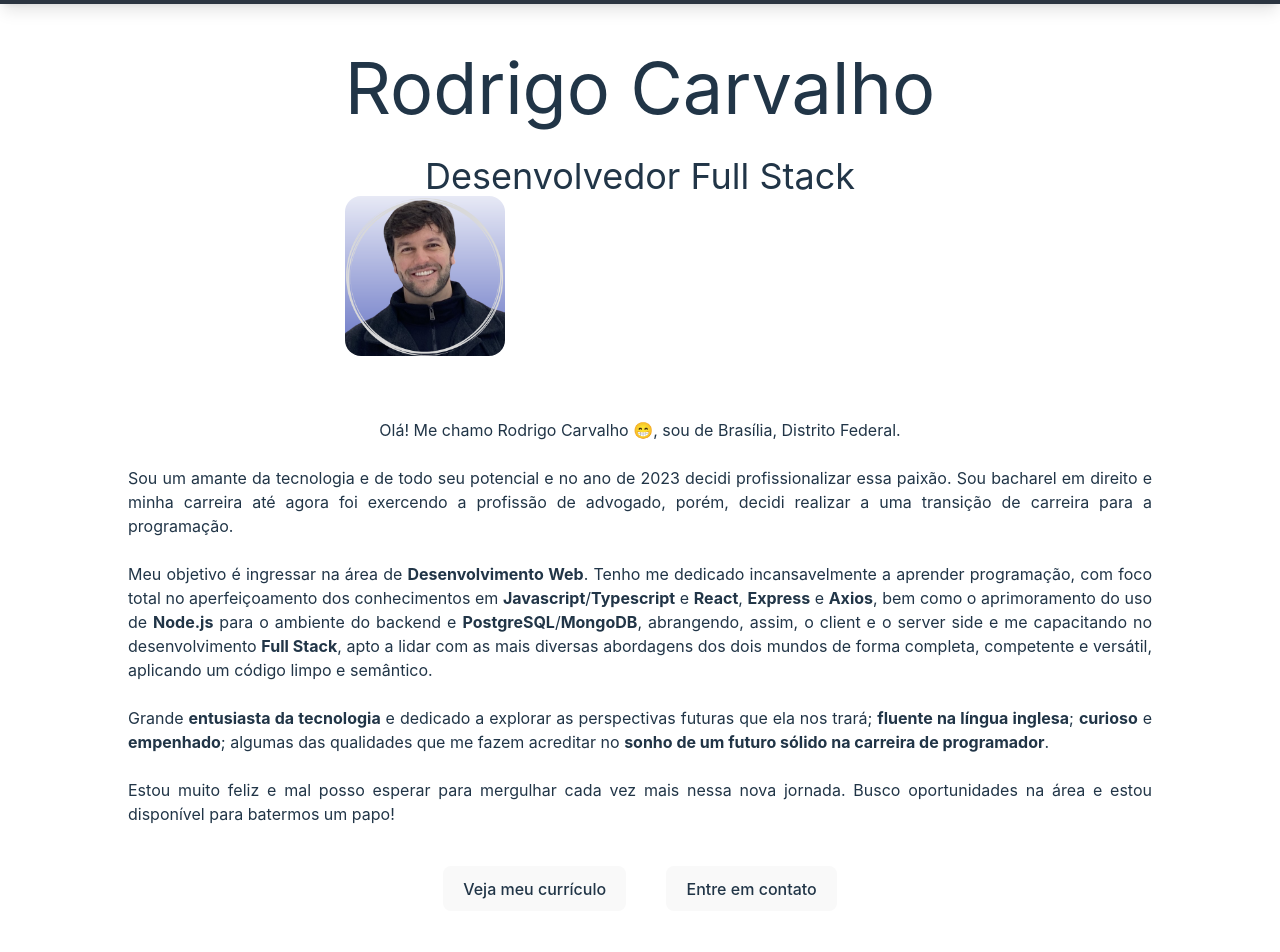
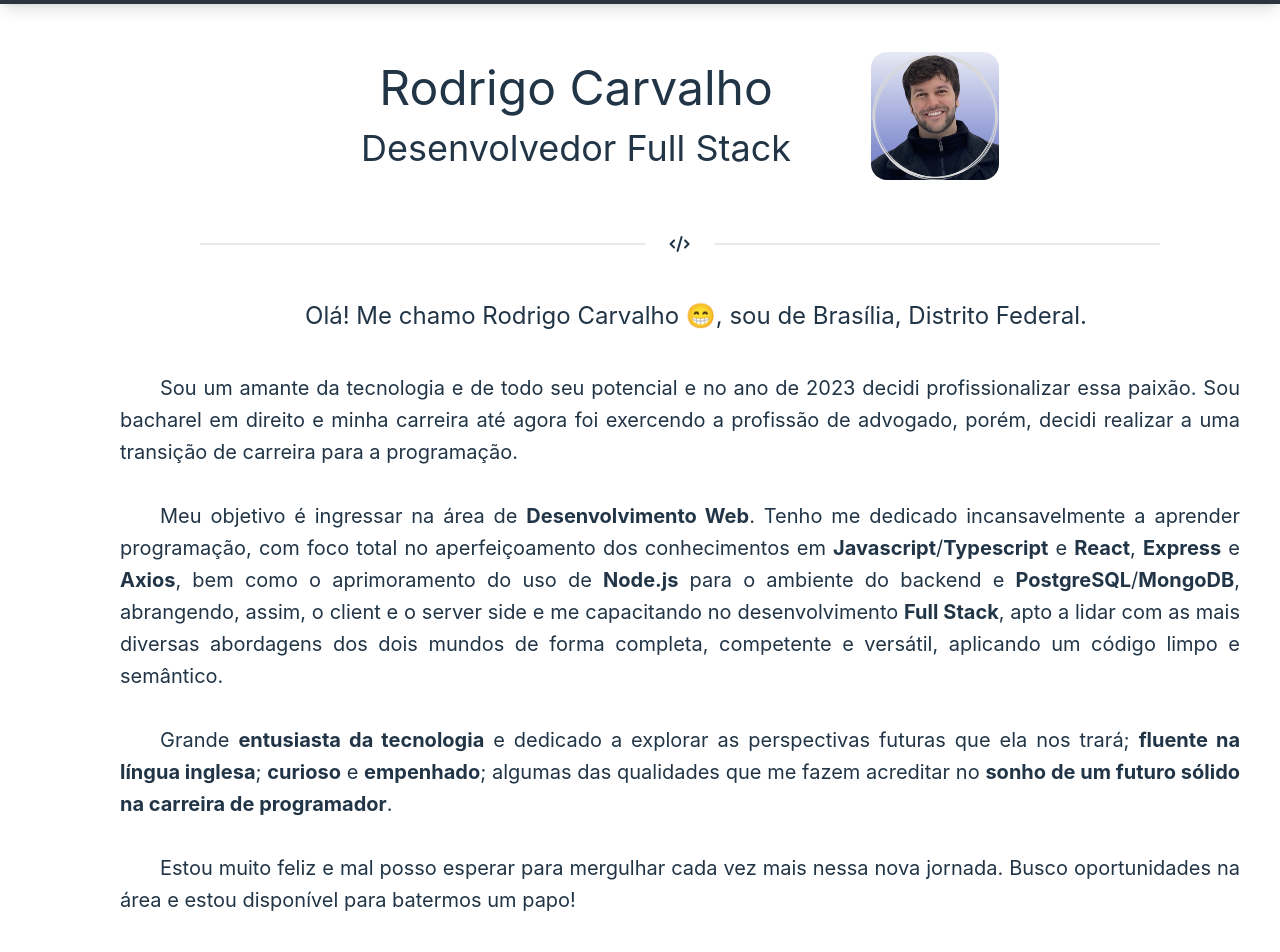
Before and after one commit to rodri-carvalho/portfolio, a React (Vite) app: page /about in a window 1280 px wide. Shown: the part 60-1012 px from the top of the page. Built offline with nearby package versions, Linux system fonts and the light colour scheme.

Commit message:
correcao na largura da root e alteracoes na pagina About

```diff
--- a/index.html
+++ b/index.html
@@ -10,7 +10,7 @@
 </head>
 
 <body>
-  <div id="root"></div>
+  <div id="root" class="w-screen"></div>
   <script type="module" src="/src/main.jsx"></script>
 </body>
 
--- a/src/App.jsx
+++ b/src/App.jsx
@@ -12,10 +12,10 @@ import FindMe from "./pages/FindMe";
 function App() {
 	return (
 		<Router>
-			<div className=" flex flex-col w-screen min-h-screen overflow-hidden">
+			<div className="flex flex-col w-full min-h-screen overflow-x-hidden">
 				<Navbar />
 
-				<main className="mx-10 pb-12 h-full">
+				<main className="w-full pb-12 h-full">
 					<Routes>
 						<Route path="/" element={<Home />} />
 						<Route path="/about" element={<About />} />
--- a/src/components/layout/Navbar.jsx
+++ b/src/components/layout/Navbar.jsx
@@ -28,7 +28,7 @@ function Navbar({ title = "Meu Portfólio" }) {
 	};
 
 	return (
-		<nav className="navbar mb-12 shadow-lg bg-neutral text-neutral-content overflow-hidden">
+		<nav className="navbar mb-12 shadow-lg bg-neutral text-neutral-content w-full">
 			<div className="w-full ml-10 flex mr-10">
 				<div className="flex-none px-2">
 					<Link to="/" className="text-3xl font-bold align-middle">
--- a/src/index.css
+++ b/src/index.css
@@ -31,6 +31,8 @@ a:hover {
 }
 
 body {
+	width: 100vw;
+	overflow-x: hidden;
 	margin: 0;
 	display: flex;
 	place-items: center;
--- a/src/pages/About.jsx
+++ b/src/pages/About.jsx
@@ -1,31 +1,33 @@
-import React from "react";
-
-// TODO:
-// Avatar
+import React, { useEffect, useState } from "react";
+import { Link } from "react-router-dom";
+import { FaCode } from "react-icons/fa6";
 
 function About() {
 	return (
-		<div className="container flex flex-col items-center">
-			<div className="info items-center justify-center gap-24 mx-auto">
-				<div className="titulo-nome text-center">
-					<h1 className="text-7xl">Rodrigo Carvalho</h1>
-					<h2 className="mt-8 text-4xl">Desenvolvedor Full Stack</h2>
+		<div className="container flex flex-col items-center w-full mx-10">
+			<div className="info flex gap-4 sm:gap-6 md:gap-8 lg:gap-20 items-center">
+				<div className="titulo-nome text-center flex flex-col items-center">
+					<h1 className="text-4xl lg:text-5xl">Rodrigo Carvalho</h1>
+					<h2 className="mt-4 text-3xl lg:text-4xl">Desenvolvedor Full Stack</h2>
 				</div>
-
 				<div className="avatar">
-					<div className="w-40 rounded-2xl">
+					<div className="w-32  rounded-2xl">
 						<img src="src/assets/pics/componentPics/fotoperfil.png" />
 					</div>
 				</div>
 			</div>
-			<div className="foto w-full"></div>
 
-			<div className="texto flex justify-center text-justify mt-14 max-w-5xl">
+			<div className="divider w-9/12 self-center mt-14">
+				<FaCode className="w-20" />
+			</div>
+
+			<div className="texto flex justify-center text-justify mt-8 mx-20">
 				<div>
-					<p className="flex justify-center">
+					<p className="flex justify-center text-2xl indent-8">
 						Olá! Me chamo Rodrigo Carvalho 😁, sou de Brasília, Distrito Federal.
 					</p>
 					<br />
+					<div className="text-xl indent-10 leading-8 mt-4">
 						<p>
 							Sou um amante da tecnologia e de todo seu potencial e no ano de 2023 decidi
 							profissionalizar essa paixão. Sou bacharel em direito e minha carreira até agora foi
@@ -50,8 +52,8 @@ function About() {
 							Grande <strong>entusiasta da tecnologia</strong> e dedicado a explorar as perspectivas
 							futuras que ela nos trará; <strong>fluente na língua inglesa</strong>;{" "}
 							<strong>curioso</strong> e <strong>empenhado</strong>; algumas das qualidades que me
-						fazem acreditar no <strong>sonho de um futuro sólido na carreira de programador</strong>
-						.
+							fazem acreditar no{" "}
+							<strong>sonho de um futuro sólido na carreira de programador</strong>.
 						</p>
 						<br />
 						<p>
@@ -60,9 +62,35 @@ function About() {
 						</p>
 					</div>
 				</div>
+			</div>
 			<div className="buttons mt-10 flex gap-10">
-				<button className="cv-btn">Veja meu currículo</button>
-				<button className="contato-btn">Entre em contato</button>
+				{/* Open the modal using document.getElementById('ID').showModal() method */}
+				<button className="btn" onClick={() => document.getElementById("my_modal_1").showModal()}>
+					Veja meu currículo
+				</button>
+
+				<dialog id="my_modal_1" className="modal">
+					<div className="mt-10 w-11/12 h-5/6 bg-zinc-700 flex flex-col items-center justify-center rounded-2xl">
+						<iframe
+							src="src/assets/docs/curriculo.pdf"
+							className="border rounded-xl h-full w-11/12 mt-4"></iframe>
+						<div className="w-full flex justify-center">
+							<button
+								className="btn w-40 text-lg my-4 mr-10 mb-0"
+								onClick={() => document.getElementById("my_modal_1").close()}>
+								Fechar
+							</button>
+						</div>
+
+						<div className="modal-action"></div>
+					</div>
+				</dialog>
+
+				<button className="btn btn-active btn-neutral">
+					<Link to="/findme" className="btn btn-ghost btn-sm rounded-btn text-xl">
+						Contato
+					</Link>
+				</button>
 			</div>
 		</div>
 	);
--- a/src/pages/Home.jsx
+++ b/src/pages/Home.jsx
@@ -46,7 +46,7 @@ function Home() {
 
 	return (
 		<>
-			<div className="flex flex-col relative">
+			<div className="flex flex-col relative mx-10">
 				<div
 					className="hero h-screen rounded-badge"
 					style={{
```
Also changed, not shown: 1 other file (tests, documents, lock files or other folders). Lines whose indentation alone changed are shown as unchanged.
